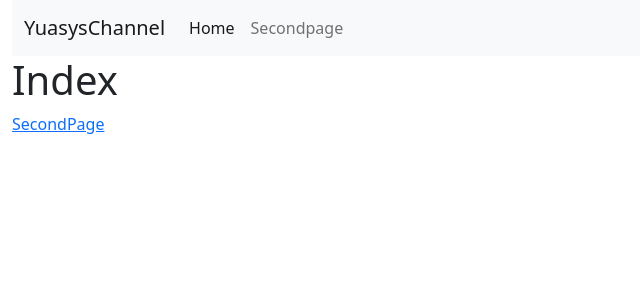
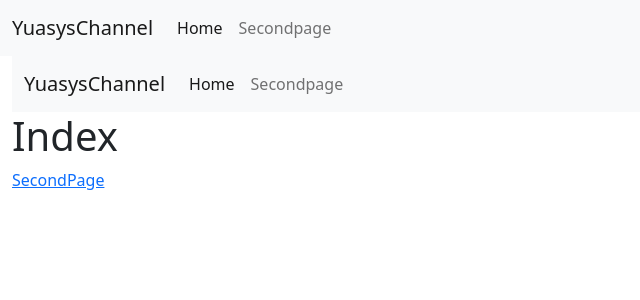
Before and after one commit to yuasys/nuxt-sample, a Nuxt app: page / in a window 1280 px wide. Shown: the top 300 px of the page, without its empty margins (0-640 px from the left). Built offline with nearby package versions, Linux system fonts and the light colour scheme.

Commit message:
new file:   layouts/default.vue

```diff
--- /dev/null
+++ b/layouts/default.vue
@@ -0,0 +1,6 @@
+<template>
+  <div>
+    <Navbar />
+    <slot />
+  </div>
+</template>
```
